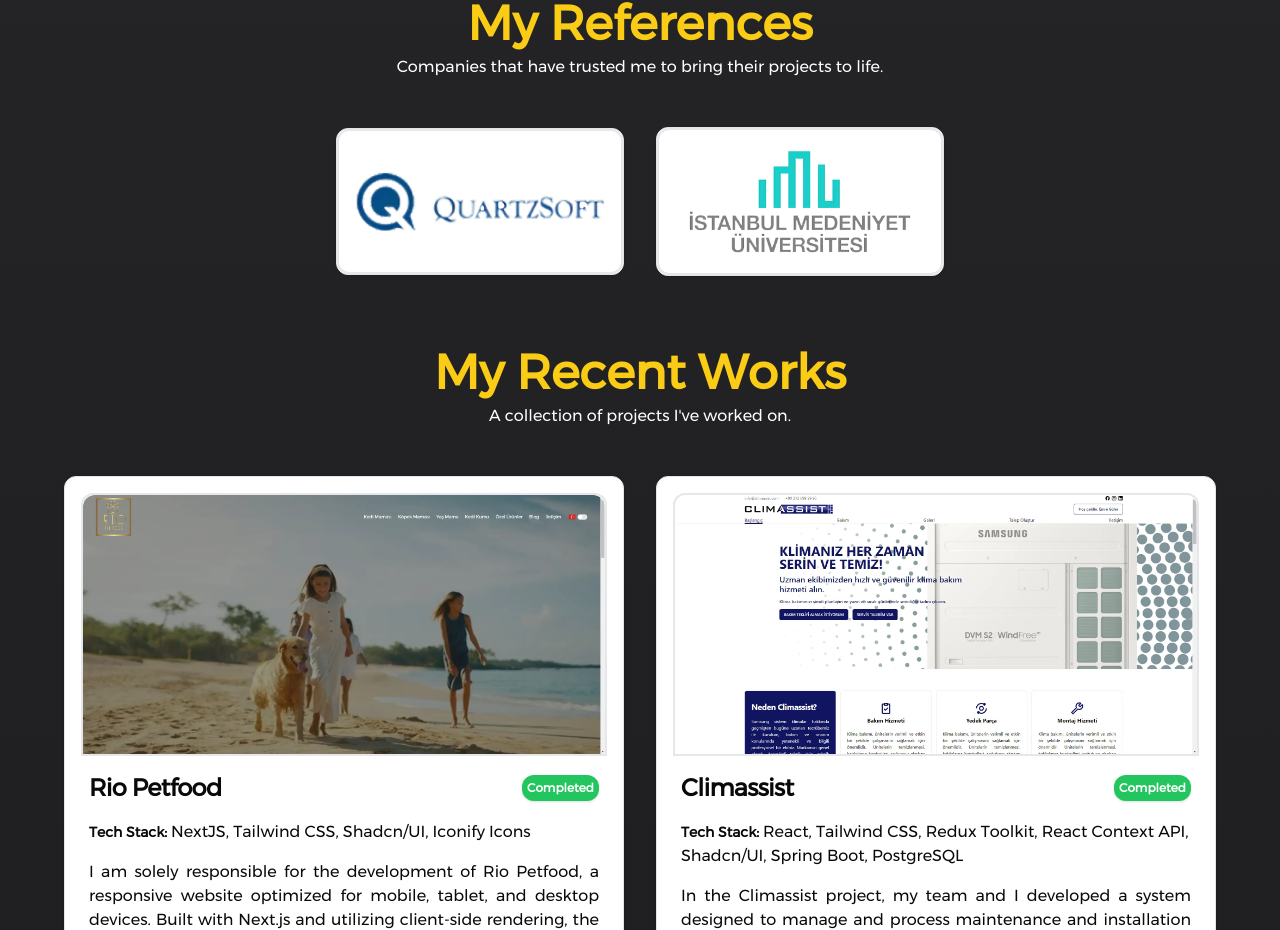
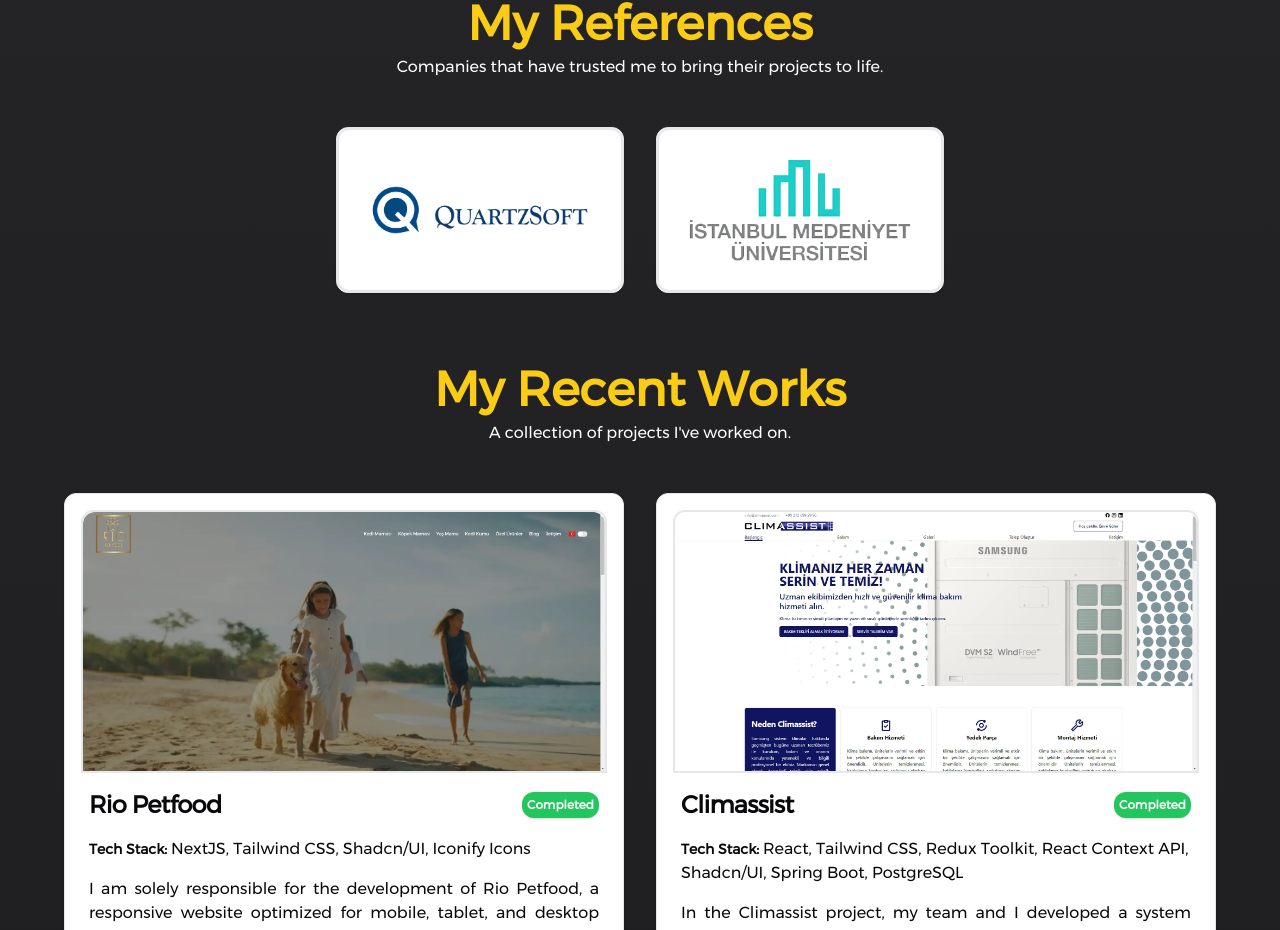
Before and after one commit to sevro49/sevro49-portfolio, a React (Vite) app: page / in a window 1280 px wide. Shown: the part 797-1727 px from the top of the page. Built offline with nearby package versions, Linux system fonts and the light colour scheme.

Commit message:
refactor: updated reference img

```diff
--- a/src/components/References.tsx
+++ b/src/components/References.tsx
@@ -9,7 +9,7 @@
   {
     id: 1,
     title: "Quartz Soft",
-    img: "/file/references/quartzsoft-test.webp",
+    img: "/file/references/quartzsoft.webp",
     url: "https://quartzsoft.com/",
     hoverUrl: "www.quartzsoft.com",
   },
@@ -37,7 +37,7 @@
             <CardHeader className=" relative space-y-0 p-0 rounded-xl overflow-hidden border-2">
               <VisuallyHidden><CardDescription></CardDescription></VisuallyHidden>
               <a href={reference?.url} target="_blank" className="group">
-                <img src={reference.img} alt={reference.title} className="rounded-t-xl w-full h-auto group-hover:scale-110 duration-300" />
+                <img src={reference.img} alt={reference.title} className="rounded-t-xl w-full h-[10rem] object-contain group-hover:scale-110 duration-300" />
                 <div className="bg-opacity-90 bg-zinc-800 text-white w-full h-full absolute top-full group-hover:top-0 transition-all duration-300 flex flex-col gap-4 items-center justify-center">
                   <p className="font-bold text-base sm:text-lg md:text-xl lg:text-2xl text-center">{reference.title}</p>
                   <p>{reference.hoverUrl}</p>
```
Also changed, not shown: public/file/references/quartzsoft.webp (added).
